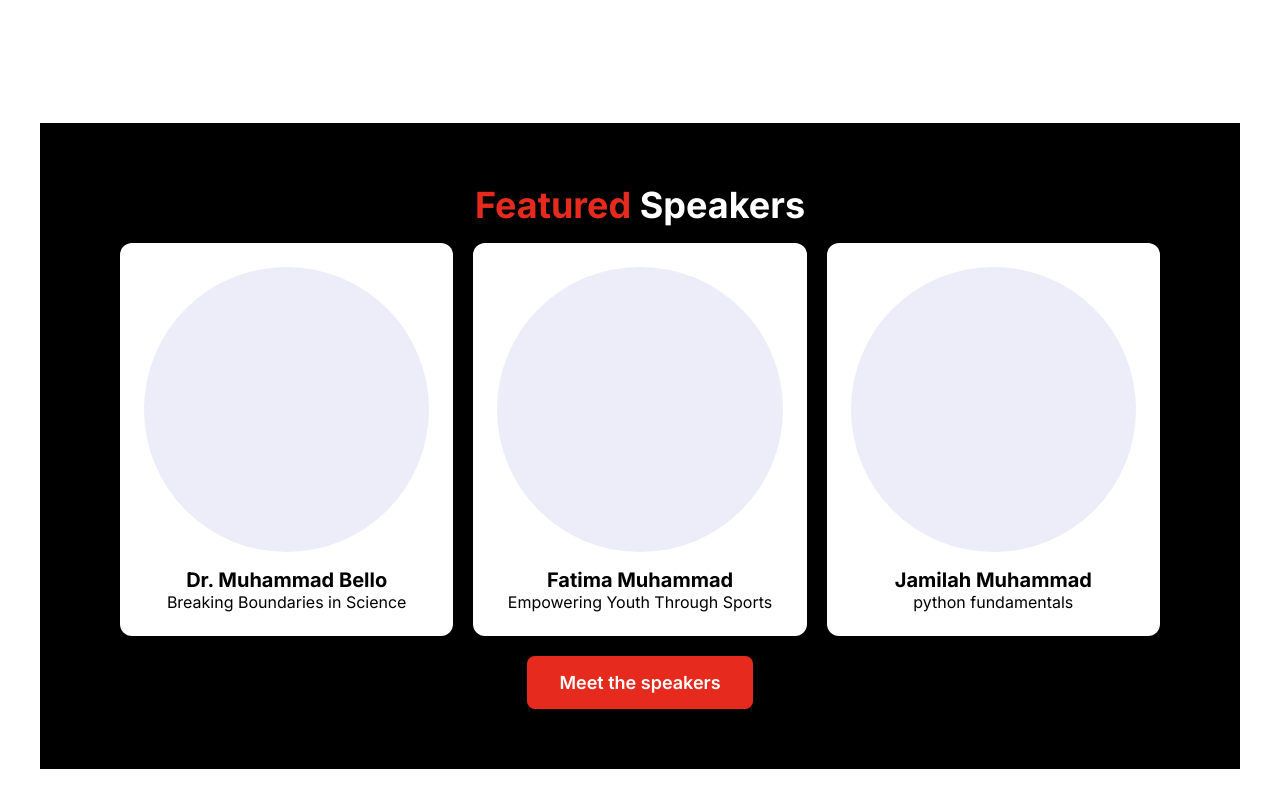
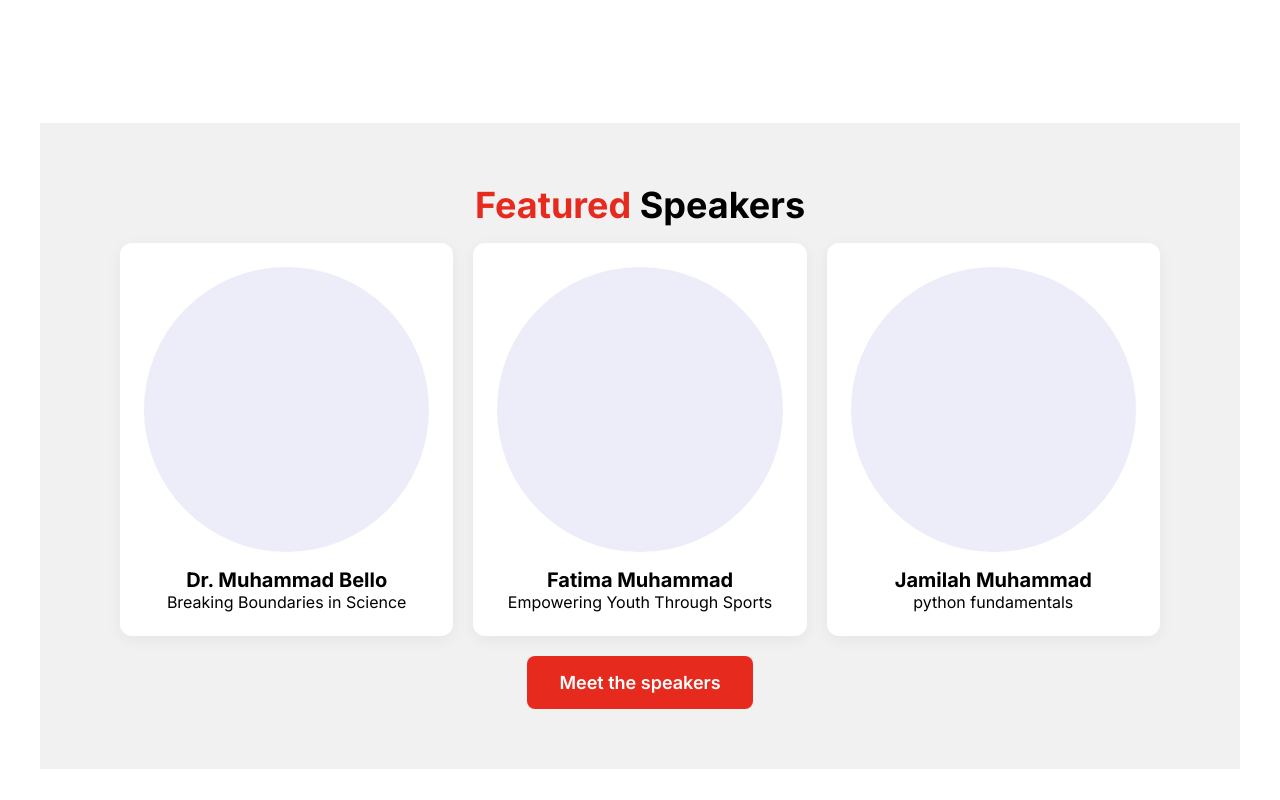
Before and after one commit to Meetkamal256/tedxkashere, a Next.js app: page / in a window 1280 px wide. Shown: the part 1200-2000 px from the top of the page. Built offline with nearby package versions, Linux system fonts and the light colour scheme.

Commit message:
style(speakers): change background color

```diff
--- a/app/components/featuredSpeakers/featured-speakers.module.css
+++ b/app/components/featuredSpeakers/featured-speakers.module.css
@@ -1,5 +1,5 @@
 .speakersSection {
-  background: #000;
+  background: #f1f1f1;
   padding: 40px 20px;
   text-align: center;
   width: 100%;
@@ -14,7 +14,7 @@
 }
 
 .span {
-  color: #fff;
+  color: #000;
 }
 
 .grid {
--- a/app/components/teamCard/teamCard.module.css
+++ b/app/components/teamCard/teamCard.module.css
@@ -1,5 +1,5 @@
 .card {
-  background-color: #000;
+  background-color: #f1f1f1;
   padding: 24px;
   border-radius: 12px;
   box-shadow: 0 4px 16px rgba(0, 0, 0, 0.05);
--- a/app/speakers/page.tsx
+++ b/app/speakers/page.tsx
@@ -27,10 +27,6 @@ const page = () => {
           </button>
         </div>
 
-        <h2 className={styles.heading}>
-          {activeTab === "all" ? "All Speakers" : "Previous Speakers"}
-        </h2>
-
         <div className={styles.grid}>
           {speakers.map((speaker) => (
             <SpeakerCard
--- a/app/speakers/speaker.module.css
+++ b/app/speakers/speaker.module.css
@@ -1,5 +1,5 @@
 .speakersSection {
-    background-color: #000;
+    background-color: #f1f1f1;
     padding: 80px 20px;
     text-align: center;
   }
```
Also changed, not shown: app/components/teamCard/TeamCard.tsx (line endings or trailing spaces).
